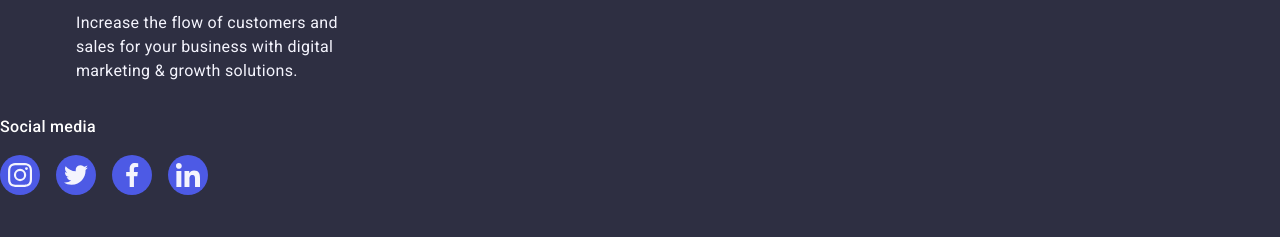
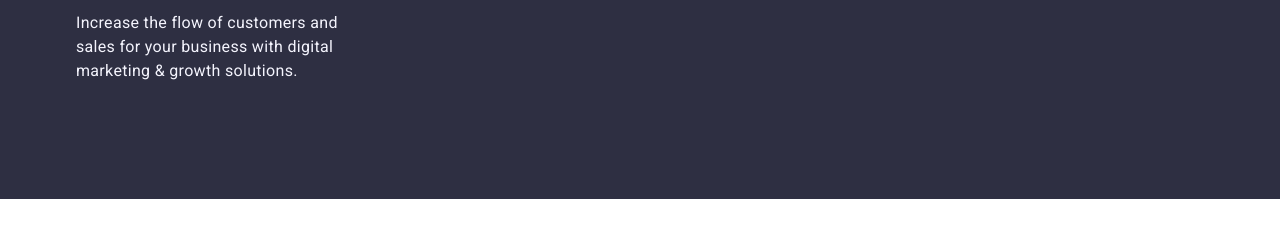
Before and after one commit to Burry50531/seconds2, a plain HTML site: page index.html in a window 1280 px wide. Shown: the part 3240-3477 px from the top of the page. After the commit the page ends 3439 px from the top, so only its background shows below. Drawn offline with nearby package versions, Linux system fonts and the light colour scheme.

Commit message:
asddsads

```diff
--- a/css/style.css
+++ b/css/style.css
@@ -589,60 +589,22 @@ a {
     color: var(--text-color, #f4f4fd);
     padding: 40px 32px;
     background-color: #4d5ae5;
-    width: 325px;
-    height: 400px;
+    height: 100%;
+    width: 100%;
     transform: translateY(100%);
     transition: transform 250ms cubic-bezier(0.4, 0, 0.2, 1);
 }
 
-.image-container:hover .overlay-text {
+.section-item:hover .overlay-text {
     transform: translateY(0%);
 }
 
-.social-containerr {
-    display: flex;
-    flex-direction: column;
-    align-items: baseline;
-    margin-right: 120px
+.section-item {
+    flex: 1 1 calc(33.333% - 20px);
+    box-shadow: 0px 1px 6px rgba(46, 47, 66, 0.08), 0px 1px 1px rgba(46, 47, 66, 0.16), 0px 2px 1px rgba(46, 47, 66, 0.08);
+    transition: box-shadow 250ms cubic-bezier(0.4, 0, 0.2, 1);
 }
 
-.social-paragraphh {
-    font-weight: 500;
-    font-size: 16px;
-    line-height: 1.5;
-    letter-spacing: 0.02em;
-    color: var(--white-color, #FFFFFF);
-    margin-bottom: 16px;
-
+.section-item:hover {
+    box-shadow: 0px 2px 12px rgba(46, 47, 66, 0.16), 0px 2px 2px rgba(46, 47, 66, 0.32), 0px 4px 2px rgba(46, 47, 66, 0.16);
 }
-
-.social-listt {
-    display: flex;
-    gap: 16px;
-}
-
-.social-itemm {
-    width: 40px;
-    height: 40px;
-
-}
-
-.social-linkk {
-    width: 100%;
-    height: 100%;
-    background-color: var(--link-color, #4d5ae5);
-    border-radius: 50%;
-    display: flex;
-    align-items: center;
-    justify-content: center;
-    transition: background-color 250ms cubic-bezier(0.4, 0, 0.2, 1);
-}
-
-.social-linkk:hover,
-.social-linkk:focus {
-    background-color: var(--link-hover-color, #31d0aa);
-}
-
-.social-iconn {
-    fill: var(--icon-color, #f4f4fd);
-}
--- a/index.html
+++ b/index.html
@@ -342,37 +342,6 @@
                 marketing &
                 growth solutions.</p>
         </div>
-        <div class="social-containerr">
-            <p class="social-paragraphh">Social media</p>
-            <ul class="social-listt">
-                <li class="social-itemm">
-                    <a href="#" class="social-linkk">
-                        <svg width="24" height="24" class="social-iconn">
-                            <use href="./images/icons.svg#icon-instagram"></use>
-                        </svg>
-                    </a>
-                </li>
-                <li class="social-itemm">
-                    <a href="#" class="social-linkk">
-                        <svg width="24" height="24" class="social-iconn">
-                            <use href="./images/icons.svg#icon-twitter"></use>
-                        </svg>
-                    </a>
-                </li>
-                <li class="social-itemm">
-                    <a href="#" class="social-linkk">
-                        <svg width="24" height="24" class="social-iconn">
-                            <use href="./images/icons.svg#icon-facebook"></use>
-                        </svg>
-                    </a>
-                </li>
-                <li class="social-itemm">
-                    <a href="#" class="social-linkk">
-                        <svg width="24" height="24" class="social-iconn">
-                            <use href="./images/icons.svg#icon-linkedin"></use>
-                        </svg>
-                    </a>
-                </li>
     </footer>
 </body>
 
```
